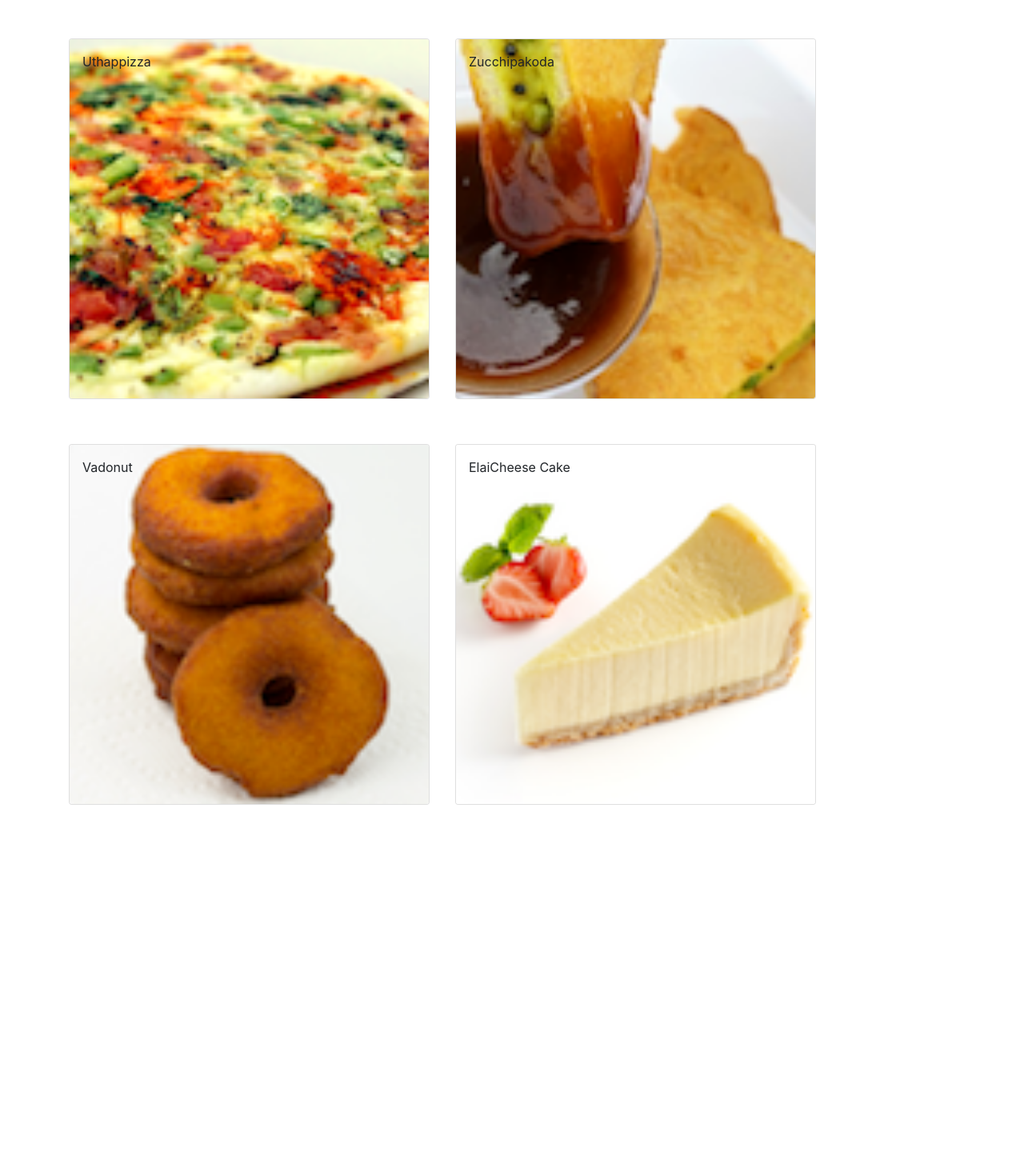
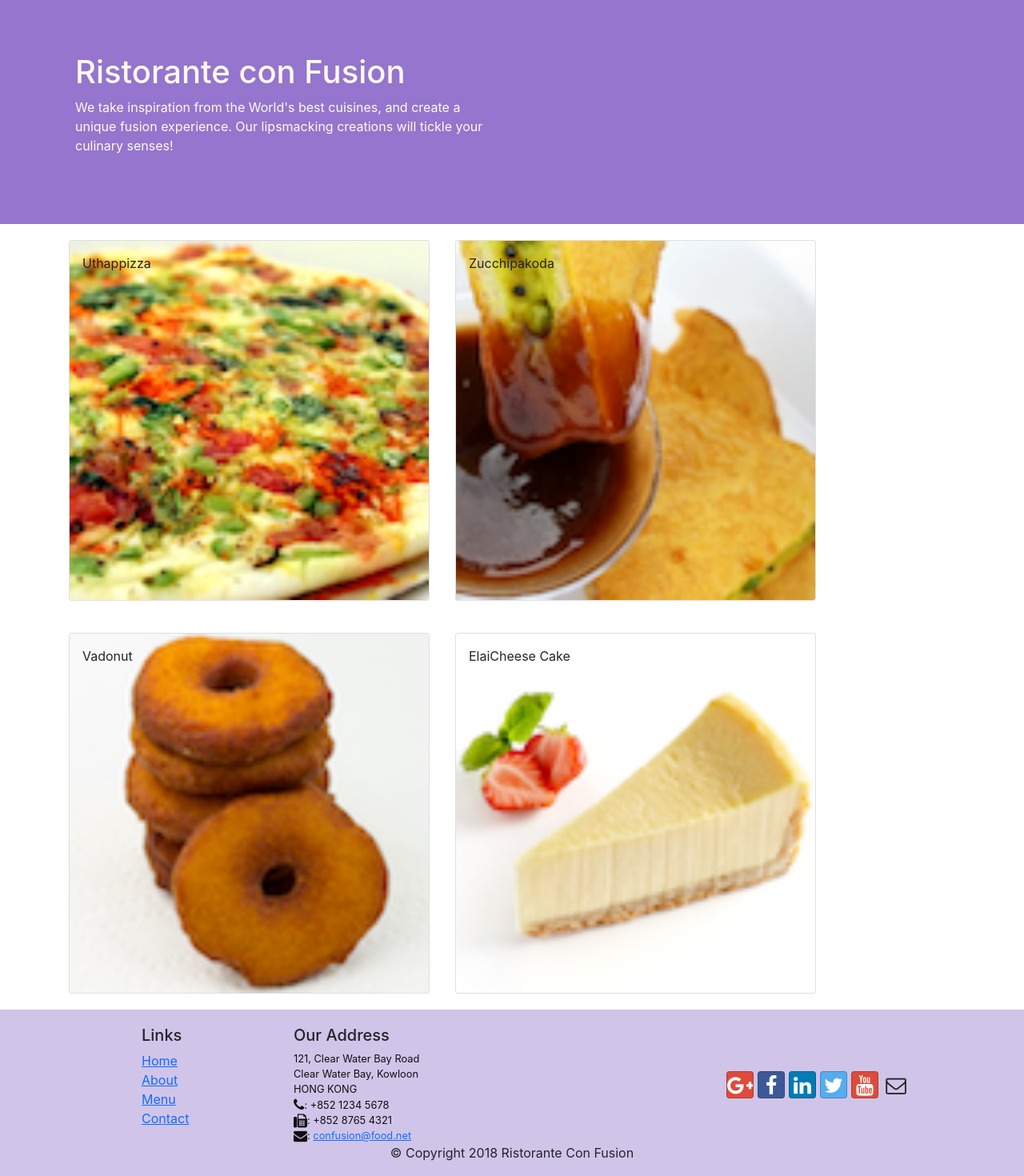
Before and after one commit to tarang1998/confusion, a React (Create React App) app: page /contactus in a window 1280 px wide. Shown: the part 60-1530 px from the top of the page at 80% size. Before the commit the page ends 1070 px from the top, so only its background shows below. Built offline with nearby package versions, Linux system fonts and the light colour scheme.

Commit message:
Created header and footer sections

```diff
--- /dev/null
+++ b/src/App.css
@@ -0,0 +1,37 @@
+.row-header{
+    margin:0px auto;
+    padding:0px auto;
+}
+
+.row-content {
+    margin:0px auto;
+    padding: 50px 0px 50px 0px;
+    border-bottom: 1px ridge;
+    min-height:400px;
+}
+
+.footer{
+    background-color: #D1C4E9;
+    margin:0px auto;
+    padding: 20px 0px 20px 0px;
+}
+.jumbotron {
+    padding:70px 30px 70px 30px;
+    margin:0px auto;
+    background: #9575CD ;
+    color:floralwhite;
+}
+
+address{
+    font-size:80%;
+    margin:0px;
+    color:#0f0f0f;
+}
+
+.navbar-dark {
+    background-color: #512DA8;
+}
+
+.btn-social-icon {
+    margin-left: 5px;
+}
--- a/src/App.js
+++ b/src/App.js
@@ -1,6 +1,6 @@
 
 import Main from './components/mainComponent';
-
+import './App.css';
 
 
 function App() {
--- /dev/null
+++ b/src/components/footer.js
@@ -0,0 +1,55 @@
+import React from 'react';
+
+function Footer(props) {
+    return(
+    <div className="footer">
+        <div className="container">
+
+            <div className="row justify-content-center">
+
+                <div className="col-4 offset-1 col-sm-2">
+                    <h5>Links</h5>
+                    <ul className="list-unstyled">
+                        <li><a href="#">Home</a></li>
+                        <li><a href="#">About</a></li>
+                        <li><a href="#">Menu</a></li>
+                        <li><a href="contactus.html">Contact</a></li>
+                    </ul>
+                </div>
+
+                <div className="col-7 col-sm-5">
+                    <h5>Our Address</h5>
+                    <address>
+		              121, Clear Water Bay Road<br />
+		              Clear Water Bay, Kowloon<br />
+		              HONG KONG<br />
+		              <i className="fa fa-phone fa-lg"></i>: +852 1234 5678<br />
+		              <i className="fa fa-fax fa-lg"></i>: +852 8765 4321<br />
+		              <i className="fa fa-envelope fa-lg"></i>: <a href="mailto:confusion@food.net">
+                         confusion@food.net</a>
+                    </address>
+                </div>
+
+                <div className="col-12 col-sm-4 align-self-center">
+                    <div className="text-center">
+                        <a className="btn btn-social-icon btn-google" href="http://google.com/+"><i className="fa fa-google-plus"></i></a>
+                        <a className="btn btn-social-icon btn-facebook ml-5" href="http://www.facebook.com/profile.php?id="><i className="fa fa-facebook"></i></a>
+                        <a className="btn btn-social-icon btn-linkedin" href="http://www.linkedin.com/in/"><i className="fa fa-linkedin"></i></a>
+                        <a className="btn btn-social-icon btn-twitter" href="http://twitter.com/"><i className="fa fa-twitter"></i></a>
+                        <a className="btn btn-social-icon btn-google" href="http://youtube.com/"><i className="fa fa-youtube"></i></a>
+                        <a className="btn btn-social-icon" href="mailto:"><i className="fa fa-envelope-o"></i></a>
+                    </div>
+                </div>
+            </div>
+
+            <div className="row justify-content-center">
+                <div className="col-auto">
+                    <p>© Copyright 2018 Ristorante Con Fusion</p>
+                </div>
+            </div>
+        </div>
+    </div>
+    )
+}
+
+export default Footer;
--- /dev/null
+++ b/src/components/header.js
@@ -0,0 +1,33 @@
+import React from "react";
+import { Navbar, NavbarBrand, Jumbotron } from 'reactstrap';
+
+
+
+function Header(){
+    return(
+        <>
+            <Navbar  className="navbar-dark">
+            <div className="container">
+                <NavbarBrand href="/">Ristorante Con Fusion</NavbarBrand>
+            </div>
+            </Navbar>
+
+            <Jumbotron>
+                <div className="container">
+                    <div className="row row-header">
+                        <div className="col-12 col-sm-6">
+                            <h1>Ristorante con Fusion</h1>
+                            <p>We take inspiration from the World's best cuisines, and create a unique fusion experience. Our lipsmacking creations will tickle your culinary senses!</p>
+                        </div>
+                    </div>
+                </div>
+            </Jumbotron>
+
+        </>
+
+    );
+
+}
+
+
+export default Header
--- a/src/components/mainComponent.js
+++ b/src/components/mainComponent.js
@@ -1,9 +1,10 @@
 
 import { Component } from 'react';
-import { Navbar, NavbarBrand } from 'reactstrap';
 
 import { DISHES } from '../shared/dishes';
 import DishDetailComponent from './dishDetailComponent';
+import Footer from './footer';
+import Header from './header';
 import Menu from './menuComponent';
 
 
@@ -29,15 +30,13 @@ class Main extends Component{
     return (
       <div>
 
-        <Navbar dark color="primary">
-          <div className="container">
-            <NavbarBrand href="/">Ristorante Con Fusion</NavbarBrand>
-          </div>
-        </Navbar>
+        <Header/>
 
         <Menu dishes = {this.state.dishes} onClick = {(dishId)=> this.onDishSelect(dishId)}/>
 
         <DishDetailComponent dishDetails = {this.state.dishes.filter((dish) => dish.id === this.state.selectedDishId)[0]}/>
+
+        <Footer/>
 
       </div>
     );
--- a/src/components/menuComponent.js
+++ b/src/components/menuComponent.js
@@ -7,7 +7,7 @@ import { Card, CardImg, CardImgOverlay,
 
     function RenderDish({dish, onClick}){
         return(
-                <Card key={dish.id} onClick={() => onClick(dish.id)} className = 'mt-5'>
+                <Card key={dish.id} onClick={() => onClick(dish.id)} className = 'mt-3 mb-3'>
                         <CardImg width="100%" src={dish.image} alt={dish.name} />
                         <CardImgOverlay>
                             <CardTitle>{dish.name}</CardTitle>
```
Also changed, not shown: src/components/MenuComponent.js (deleted, +0 -77 lines).
